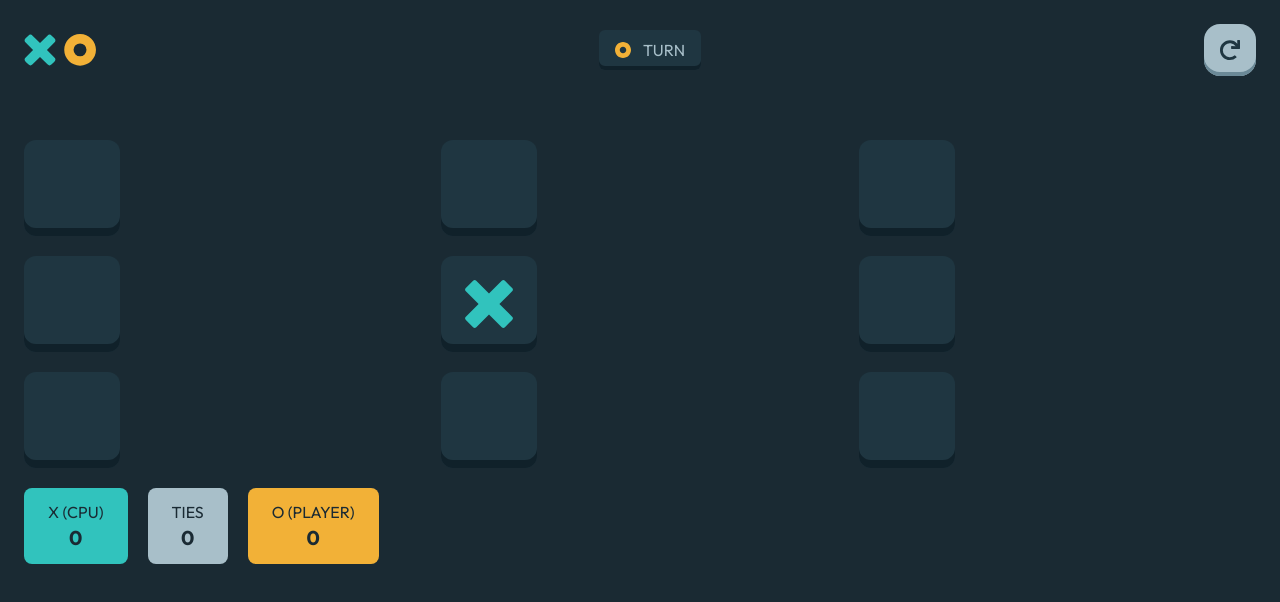
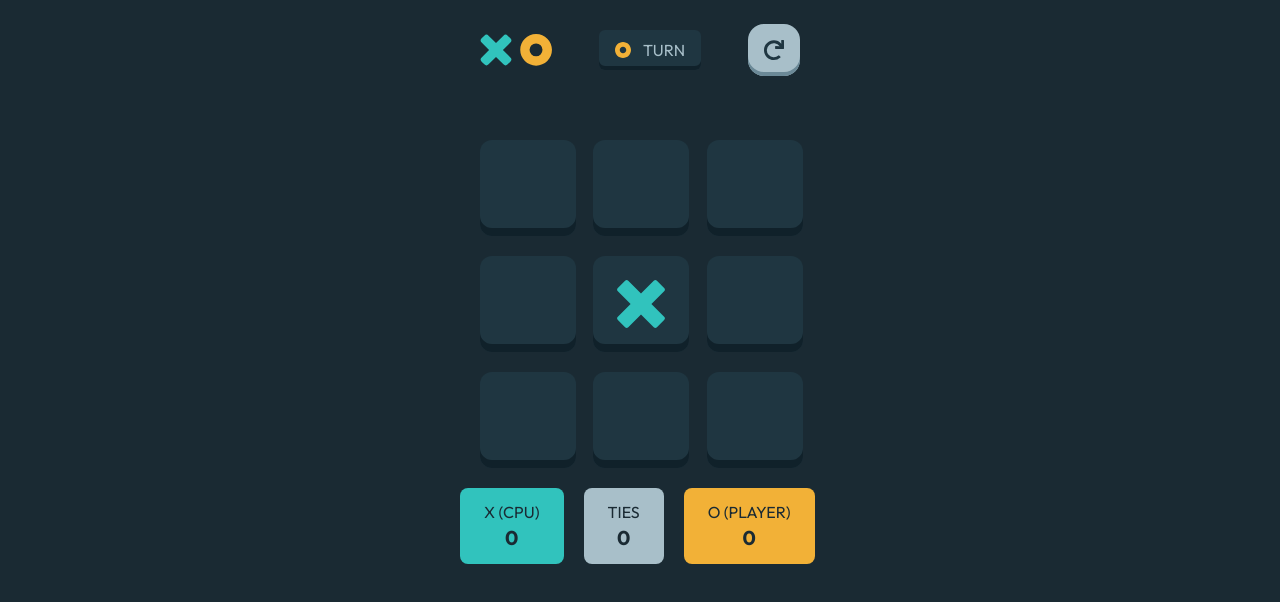
Before and after one commit to vtulbu/tic-tac-toe, a React (Vite) app: page / in a window 1280 px wide. Both pictures are taken after a click on the button "NEW GAME (VS CPU)". Shown: the top 602 px of the page. Built offline with nearby package versions, Linux system fonts and the light colour scheme.

Commit message:
Add min and max width for main containers

```diff
--- a/src/components/GameBoard.tsx
+++ b/src/components/GameBoard.tsx
@@ -18,7 +18,7 @@ export const GameBoard = () => {
         damping: 15,
         duration: 2,
       }}
-      className="h-screen p-6 w-full"
+      className="h-screen p-6 w-full flex flex-col items-center"
       initial={{ y: 800 }}
       animate={{ y: 0 }}
       exit={{ y: -800 }}
--- a/src/components/GameBoardHeader.tsx
+++ b/src/components/GameBoardHeader.tsx
@@ -13,7 +13,7 @@ const arrow = {
 export const GameBoardHeader = () => {
   const [{ turn }, { setIsModalOpen, setRestart }] = useGameContext();
   return (
-    <div className="flex justify-between items-center mb-16 ">
+    <div className="flex items-center mb-16 w-full justify-between max-w-xs min-w-280">
       <Logo />
       <div className="py-3 px-4 bg-semi-dark-navy shadow-turnInfo rounded-md flex gap-3 items-center h-10">
         {turn === Mark.X ? <IconX /> : <IconO />}
--- a/src/components/GameBoardResults.tsx
+++ b/src/components/GameBoardResults.tsx
@@ -28,7 +28,7 @@ export const GameBoardResults = () => {
   };
 
   return (
-    <div className="flex gap-5">
+    <div className="flex gap-5 max-w-360 min-w-360">
       {resultBoxes.map((e) => {
         return (
           <div
--- a/src/components/GamePanel.tsx
+++ b/src/components/GamePanel.tsx
@@ -12,7 +12,7 @@ export const GamePanel = () => {
   ] = useGameContext();
 
   return (
-    <div className="grid gap-5 mb-5 grid-rows-3 grid-cols-3">
+    <div className="grid gap-5 mb-5 grid-rows-3 grid-cols-3 max-w-xs min-w-280">
       {gamePanel.map((c, i) => {
         return (
           <Card
--- a/src/components/Layout.tsx
+++ b/src/components/Layout.tsx
@@ -2,7 +2,7 @@ import { FC, PropsWithChildren } from "react";
 
 export const Layout: FC<PropsWithChildren> = ({ children }) => {
   return (
-    <div className="h-screen flex justify-center items-center bg-dark-navy flex-col">
+    <div className="h-screen flex justify-center items-center bg-dark-navy flex-col min-w-360">
       {children}
     </div>
   );
--- a/tailwind.config.js
+++ b/tailwind.config.js
@@ -17,12 +17,20 @@ export default {
         turnInfo: `inset 0 -4px 0 0 #10212A`,
         nextRound: `inset 0 -4px 0 0 #CC8B13`,
       }),
+      maxWidth: {
+        "360": "360px",
+      },
     },
     fontFamily: {
       "Outfit": ["Outfit", "sans-serif"],
     },
     colors: {
       ...colors
+    },
+    minWidth: {
+      "280": "280px",
+      "300": "300px",
+      "360": "360px",
     }
   },
   plugins: [],
```
